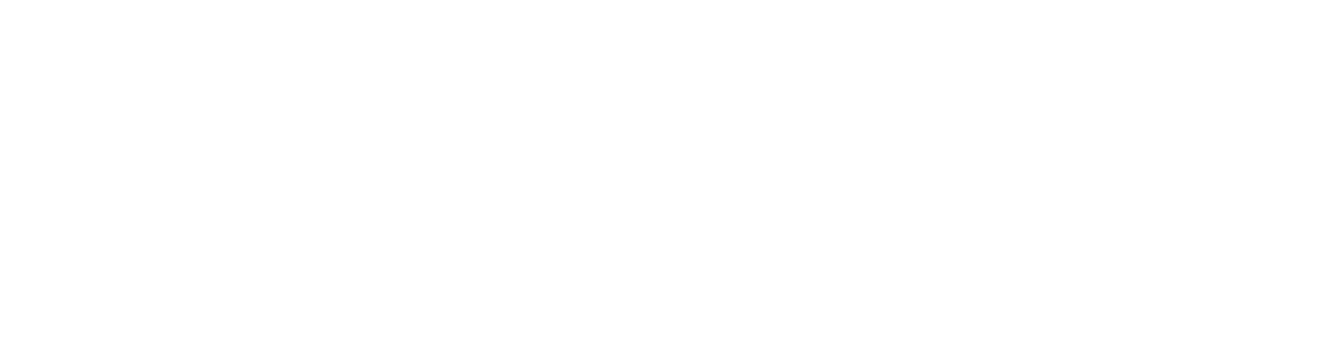
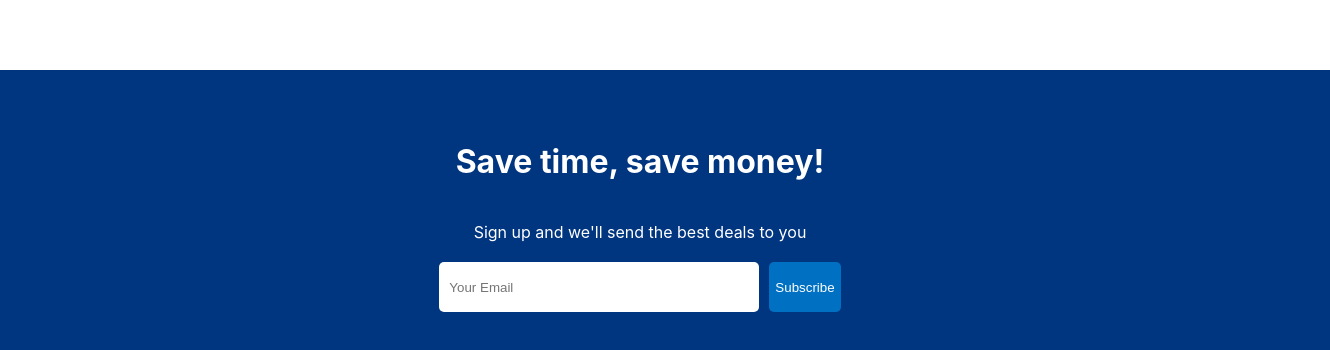
Before and after one commit to TisoOfficiel/Booking, a React (Create React App) app: page / in a window 1280 px wide. Shown: the part 1477-1827 px from the top of the page, 1330 px wide, since content can reach past the window. Before the commit the page ends 1467 px from the top, so only its background shows below. Built offline with nearby package versions, Linux system fonts and the light colour scheme.

Commit message:
feat : add mail

```diff
--- /dev/null
+++ b/src/components/mailList/MailList.jsx
@@ -0,0 +1,16 @@
+import './mailList.css'
+
+const MailList = () => {
+  return (
+    <div className="mail">
+        <h1 className="mailTitle">Save time, save money!</h1>
+        <span className="mailDescription">Sign up and we'll send the best deals to you</span>
+        <div className="mailInputContainer">
+            <input type="text" placeholder="Your Email"  />
+            <button>Subscribe</button>
+        </div>
+    </div>
+  )
+}
+
+export default MailList
--- /dev/null
+++ b/src/components/mailList/mailList.css
@@ -0,0 +1,30 @@
+.mail{
+    width: 100%;
+    margin-top: 50px;
+    background-color: #003580;
+    color: white;
+    display: flex;
+    flex-direction: column;
+    align-items: center;
+    gap: 20px;
+    padding:50px;
+}
+
+.mailInputContainer>input{
+    width: 300px;
+    height: 30px;
+    padding: 10px;
+    border: none;
+    margin-right: 10px;
+    border-radius:5px;
+}
+
+.mailInputContainer>button{
+    height: 50px;
+    background-color: #0071c2;
+    color: white;
+    font-weight: 500;
+    border: none;
+    border-radius:5px;
+    cursor: pointer;
+}
--- a/src/pages/home/Home.jsx
+++ b/src/pages/home/Home.jsx
@@ -4,6 +4,7 @@
 import PropertyList from "../../components/propertyLIst/PropertyList"
 import FeaturedProperties from "../../components/featuredProperties/FeaturedProperties"
 import "./home.css"
+import MailList from "../../components/mailList/MailList"
 
 const Home = () => {
   return (
@@ -16,6 +17,7 @@
       <PropertyList />
       <h1 className="homeTitle">Homes guest love</h1>
       <FeaturedProperties />
+      <MailList/>
     </div>
   </div>
   )
```
